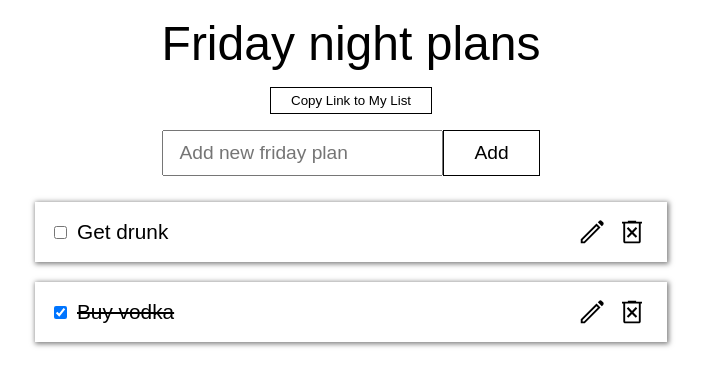
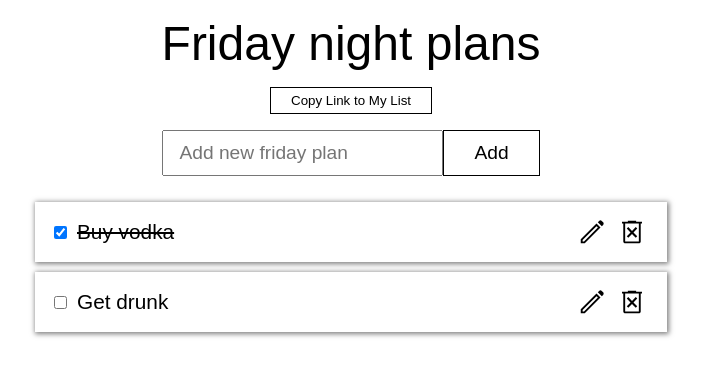
Before and after one commit to Aartemius/aartemius.github.io, a Vue app: page / in a window 1280 px wide. Shown: the top 386 px of the page, without its empty margins (289-992 px from the left). Built offline with nearby package versions, Linux system fonts and the light colour scheme.

Commit message:
added drag-n-drop for todos list

```diff
--- a/package.json
+++ b/package.json
@@ -14,7 +14,8 @@
   "dependencies": {
     "pinia": "^2.0.36",
     "vue": "^3.3.2",
-    "vue-router": "^4.2.0"
+    "vue-router": "^4.2.0",
+    "vuedraggable": "^4.1.0"
   },
   "devDependencies": {
     "@rushstack/eslint-patch": "^1.2.0",
--- a/src/assets/styles.scss
+++ b/src/assets/styles.scss
@@ -44,6 +44,9 @@
     display: flex;
     justify-content: center;
     margin-bottom: 1rem;
+    @media (max-width: 500px) {
+      flex-direction: column;
+    }
     input, button {
       font-size: 1.2rem;
     }
@@ -55,6 +58,10 @@
       background: transparent;
       border: 1px solid #000;
       cursor: pointer;
+      @media (max-width: 500px) {
+        align-self: center;
+        margin-top: 1rem;
+      }
     }
   }
   .todos-wrap {
@@ -69,6 +76,7 @@
       display: flex;
       align-items: center;
       font-size: 1.3rem;
+      cursor: grab;
       &.checked {
         order: 100;
       }
--- a/src/stores/store.ts
+++ b/src/stores/store.ts
@@ -30,7 +30,6 @@ export const useTodoStore = defineStore('todo', {
         title,
         completed: false,
       };
-
       this.todos.unshift(newTodo);
     },
     updateTodoTitle: function (todo: Todo, newTitle: string) {
@@ -45,5 +44,9 @@ export const useTodoStore = defineStore('todo', {
         this.todos.splice(index, 1);
       }
     },
+    updateTodosOrder: function (updatedTodos: Todo[]) {
+      this.todos.value = updatedTodos;
+      sessionStorage.setItem('todos', JSON.stringify(updatedTodos))
+    },
   },
 });
--- a/src/views/TodosList.vue
+++ b/src/views/TodosList.vue
@@ -7,21 +7,24 @@
       <button type="submit">Add</button>
     </form>
     <div class="todos-wrap">
-      <div
-        :class="{ 'todo': true, 'checked': todo.completed }"
-        v-for="todo in todos"
-        :key="todo.id"
+      <draggable
+        v-model="todos"
+        :options="{ group: 'todos' }"
+        @end="saveTodosOrder"
+        itemKey="id"
       >
+        <template #item="{ element }">
+          <div :class="{ 'todo': true, 'checked': element.completed }" :key="element.id">
             <input
               type="checkbox"
-          :checked="todo.completed"
-          @change="toggleTodoCompletion(todo)"
+              :checked="element.completed"
+              @change="toggleTodoCompletion(element)"
             />
-        <template v-if="todo.id !== editingTodoId">
-          <span :style="{ textDecoration: todo.completed ? 'line-through' : 'none' }">
-            {{ todo.title }}
+            <template v-if="element.id !== editingTodoId">
+              <span :style="{ textDecoration: element.completed ? 'line-through' : 'none' }">
+                {{ element.title }}
               </span>
-          <div class="edit-btn edit-icon-wrap" @click="editMode(todo)">
+              <div class="edit-btn edit-icon-wrap" @click="editMode(element)">
                 <img src="@/assets/editIcon.svg" />
               </div>
             </template>
@@ -29,16 +32,19 @@
               <input
                 type="text"
                 v-model="editedTodoTitle"
-            @keyup.enter="saveTodoTitle(todo)"
+                @keyup.enter="saveTodoTitle(element)"
               />
-          <div class="edit-icon-wrap edit-btn" @click="saveTodoTitle(todo)">
+              <div class="edit-icon-wrap edit-btn" @click="saveTodoTitle(element)">
                 <img src="@/assets/doneIcon.svg" />
               </div>
             </template>
-        <div class="edit-icon-wrap" @click="deleteTodoById(todo.id)">
+            <div class="edit-icon-wrap" @click="deleteTodoById(element.id)">
               <img src="@/assets/deleteIcon.svg" />
             </div>
           </div>
+        </template>
+      </draggable>
+
     </div>
   </div>
 </template>
@@ -48,11 +54,16 @@
 </style>
 
 <script lang="ts">
-import { defineComponent, ref } from 'vue';
+import { defineComponent, ref, toRefs } from 'vue';
 import { useTodoStore, type Todo } from '../stores/store';
 import { watch } from 'vue';
+import draggable from 'vuedraggable';
+
 
 export default defineComponent({
+  components: {
+    draggable,
+  },
   data() {
     return {
       link: '',
@@ -62,7 +73,7 @@ export default defineComponent({
   methods: {
     copyLink() {
       const data = sessionStorage.getItem('todos');
-      const encodedData = encodeURIComponent(data as string | number | boolean);
+      const encodedData = encodeURIComponent(data as string | number);
       this.link = `${window.location.href.split('?')[0]}`;
       this.encodedData = `?data=${encodedData}`;
       const el = document.createElement('textarea');
@@ -72,12 +83,17 @@ export default defineComponent({
       document.execCommand('copy');
       document.body.removeChild(el);
       alert('Link copied to clipboard!');
-    }
+    },
+    saveTodosOrder() {
+      const todoStore = useTodoStore();
+      todoStore.updateTodosOrder(this.todos);
+    },
   },
 
 
   setup() {
     const todoStore = useTodoStore();
+    const { todos } = toRefs(todoStore);
     const newTodoTitle = ref('');
     const editingTodoId = ref<number | null>(null);
     const editedTodoTitle = ref('');
@@ -89,7 +105,7 @@ export default defineComponent({
     )
 
     const addTodo = () => {
-      if (newTodoTitle.value.trim()) {
+      if (newTodoTitle.value) {
         todoStore.addTodo(newTodoTitle.value.trim());
         newTodoTitle.value = '';
       }
@@ -115,7 +131,7 @@ export default defineComponent({
 
     return {
       newTodoTitle,
-      todos: todoStore.todos,
+      todos,
       editingTodoId,
       editedTodoTitle,
       addTodo,
--- a/vite.config.ts
+++ b/vite.config.ts
@@ -2,7 +2,6 @@ import { fileURLToPath, URL } from 'node:url'
 
 import { defineConfig } from 'vite'
 import vue from '@vitejs/plugin-vue'
-import path from 'path'
 
 // https://vitejs.dev/config/
 export default defineConfig({
```
Also changed, not shown: 1 other file (tests, documents, lock files or other folders). Lines whose indentation alone changed are shown as unchanged.
